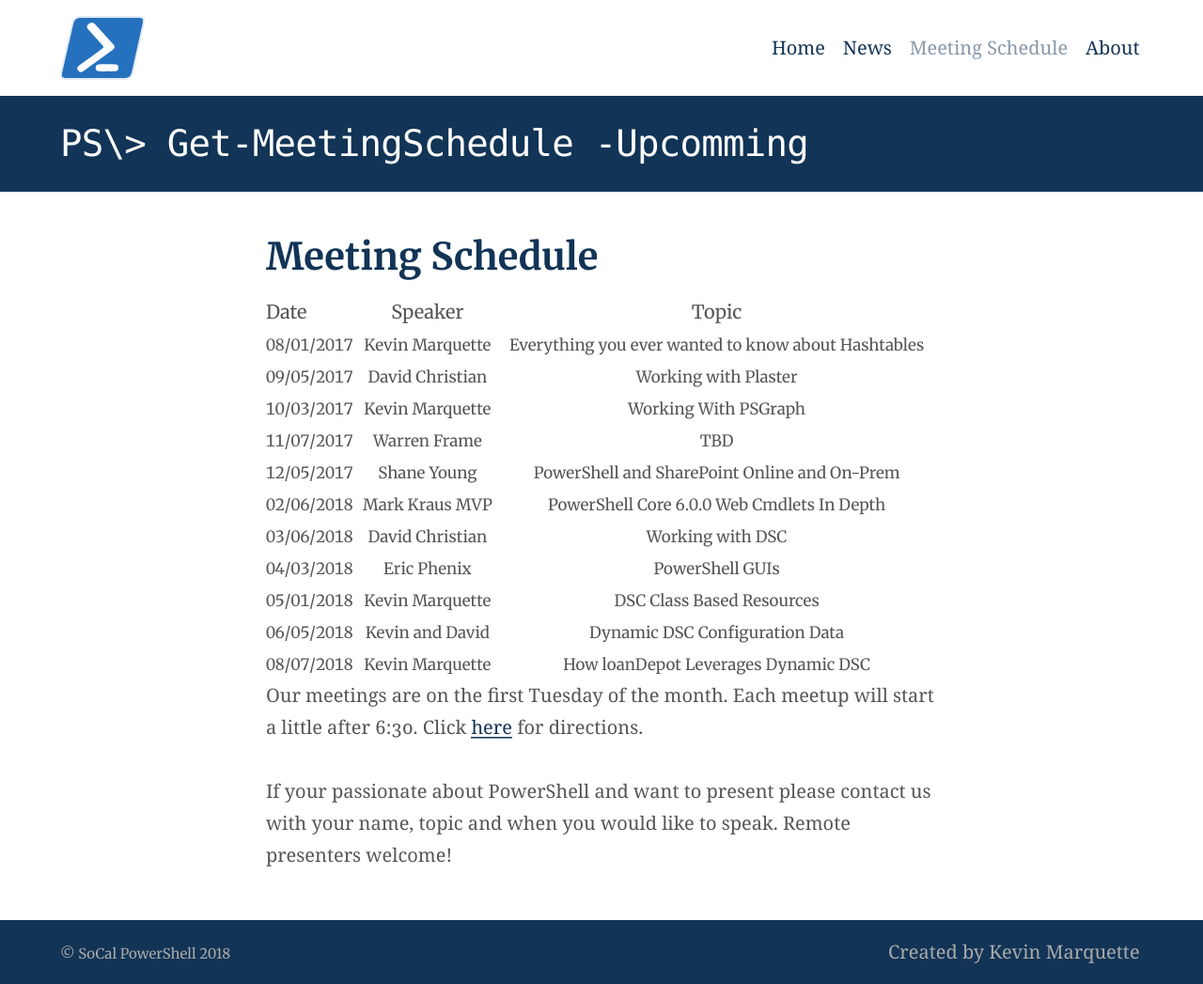
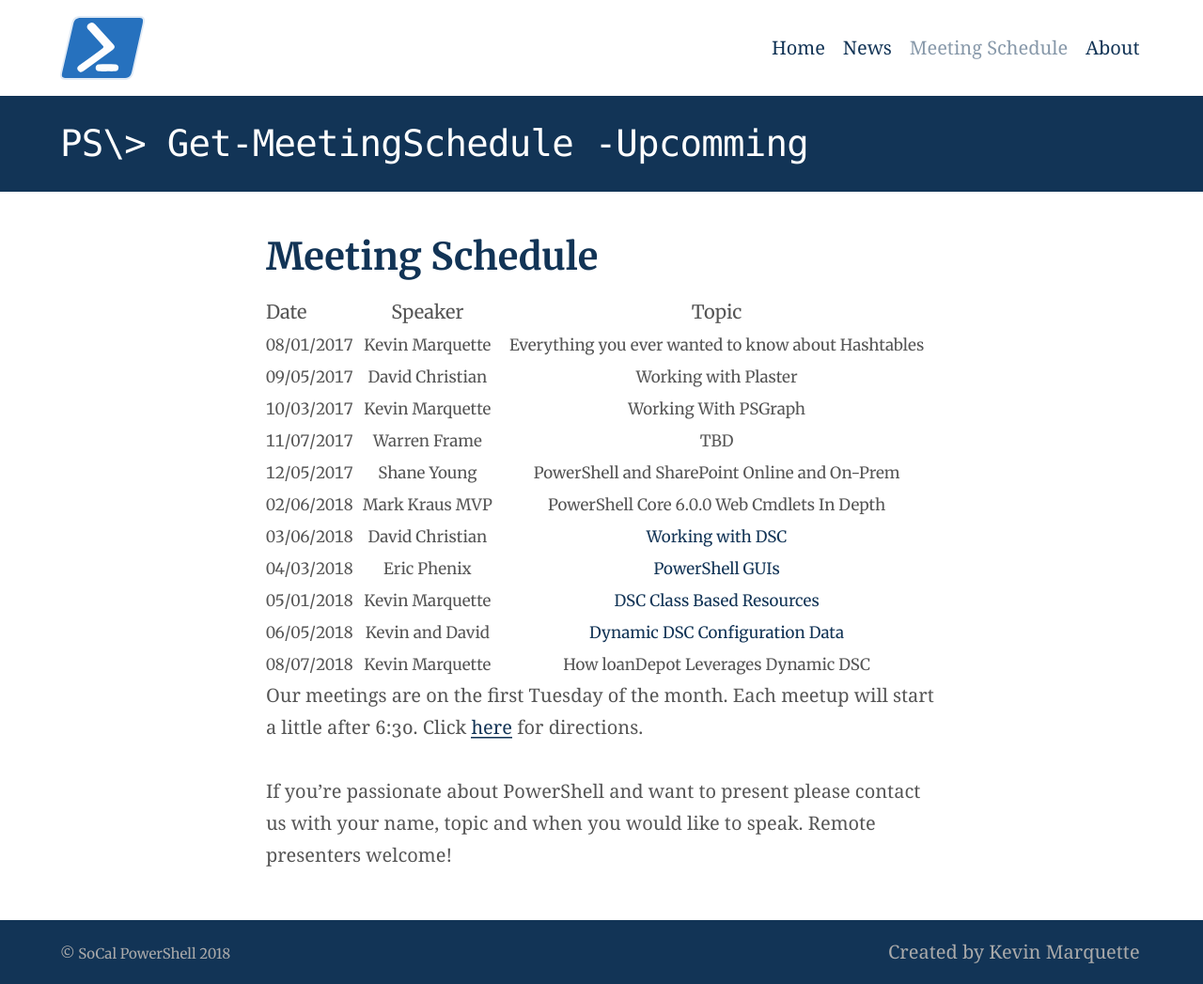
Before and after one commit to SoCalPowerShell/SoCalPowerShell.github.io, a Jekyll site: the page built from schedule.md, in a window 1280 px wide. Shown: the whole page at 94% size. Built offline with Jekyll 4.4.1, drawn with Linux system fonts in a browser that asks for light colours.

Commit message:
Updated Schedule

```diff
--- a/schedule.md
+++ b/schedule.md
@@ -4,23 +4,23 @@ feature_text: Get-MeetingSchedule -Upcomming
 description: Upcomming meeting schedule
 ---
 
-| Date       |     Speaker     |                        Topic                        |
-|------------|:---------------:|:---------------------------------------------------:|
-| 08/01/2017 | Kevin Marquette | Everything you ever wanted to know about Hashtables |
-| 09/05/2017 | David Christian |                 Working with Plaster                |
-| 10/03/2017 | Kevin Marquette |                 Working With PSGraph                |
-| 11/07/2017 |   Warren Frame  |                         TBD                         |
-| 12/05/2017 |   Shane Young   |     PowerShell and SharePoint Online and On-Prem    |
-| 02/06/2018 |  Mark Kraus MVP |      PowerShell Core 6.0.0 Web Cmdlets In Depth     |
-| 03/06/2018 | David Christian |                   Working with DSC                  |
-| 04/03/2018 |   Eric Phenix   |                   PowerShell GUIs                   |
-| 05/01/2018 | Kevin Marquette |              DSC Class Based Resources              |
-| 06/05/2018 | Kevin and David |            Dynamic DSC Configuration Data           |
-| 08/07/2018 | Kevin Marquette |         How loanDepot Leverages Dynamic DSC         |
+| Date       |     Speaker     |                                                  Topic                                                 |
+|------------|:---------------:|:------------------------------------------------------------------------------------------------------:|
+| 08/01/2017 | Kevin Marquette |                           Everything you ever wanted to know about Hashtables                          |
+| 09/05/2017 | David Christian |                                          Working with Plaster                                          |
+| 10/03/2017 | Kevin Marquette |                                          Working With PSGraph                                          |
+| 11/07/2017 |   Warren Frame  |                                                   TBD                                                  |
+| 12/05/2017 |   Shane Young   |                              PowerShell and SharePoint Online and On-Prem                              |
+| 02/06/2018 |  Mark Kraus MVP |                               PowerShell Core 6.0.0 Web Cmdlets In Depth                               |
+| 03/06/2018 | David Christian |        [Working with DSC](https://www.meetup.com/SoCal-PowerShell-user-group/events/246356600/)        |
+| 04/03/2018 |   Eric Phenix   |         [PowerShell GUIs](https://www.meetup.com/SoCal-PowerShell-user-group/events/248384586/)        |
+| 05/01/2018 | Kevin Marquette |   [DSC Class Based Resources ](https://www.meetup.com/SoCal-PowerShell-user-group/events/248384828/)   |
+| 06/05/2018 | Kevin and David | [Dynamic DSC Configuration Data](https://www.meetup.com/SoCal-PowerShell-user-group/events/248384992/) |
+| 08/07/2018 | Kevin Marquette |                                   How loanDepot Leverages Dynamic DSC                                  |
 
 Our meetings are on the first Tuesday of the month.
 Each meetup will start a little after 6:30.
 Click [here](https://goo.gl/maps/H8xLQdvTooK2) for directions.
 
-If your passionate about PowerShell and want to present please contact us with your name, topic and when you would like to speak.
+If you're passionate about PowerShell and want to present please contact us with your name, topic and when you would like to speak.
 Remote presenters welcome!
```
